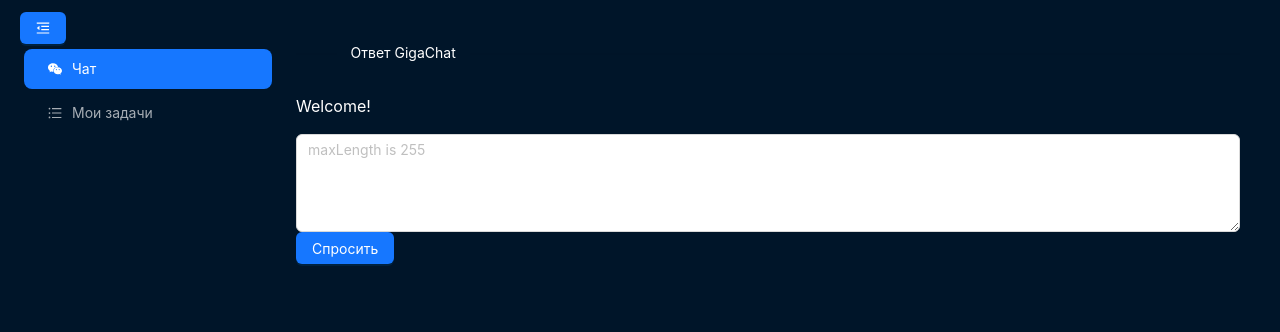
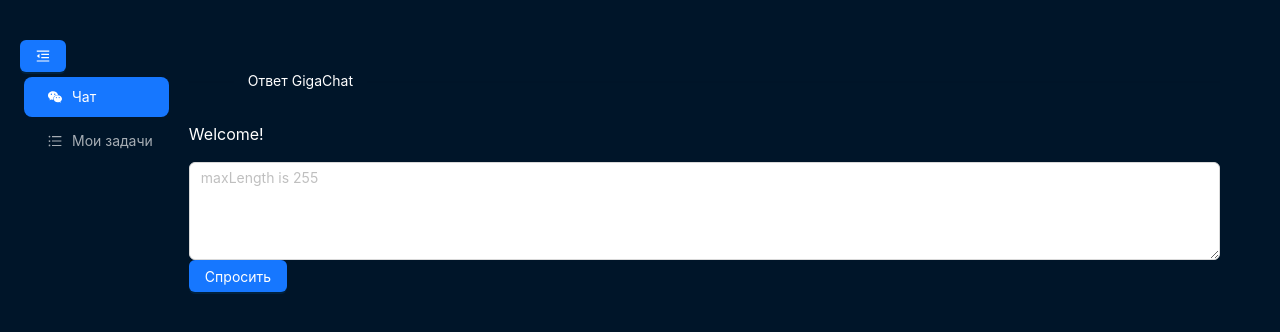
Before and after one commit to IAntigrippinI/AI_assistent_web, a React (Vite) app in the folder frontend/: page / in a window 1280 px wide. Shown: the top 332 px of the page. Built offline with nearby package versions, Linux system fonts and the light colour scheme.

Commit message:
refactore code

```diff
--- a/frontend/src/App.jsx
+++ b/frontend/src/App.jsx
@@ -1,18 +1,88 @@
 import React from 'react'
-import { useState } from 'react'
+import { useState, useEffect } from 'react'
 import {Spin} from 'antd'
 import Text_area from './components/textArea'
 import My_body from './components/custom_menu'
+import Tasks from './components/tasks'
+import {
+  AppstoreOutlined,
+  ContainerOutlined,
+  DesktopOutlined,
+  MailOutlined,
+  MenuFoldOutlined,
+  MenuUnfoldOutlined,
+  PieChartOutlined,
+  WechatOutlined,
+  UnorderedListOutlined
+} from '@ant-design/icons';
+import { Button, Menu } from 'antd';
+const items = [
+  {
+    key: '1',
+    icon: <WechatOutlined />,
+    label: 'Чат',
+  },
+  {
+    key: '2',
+    icon: <UnorderedListOutlined />,
+    label: 'Мои задачи',
+  },
+
+
+];
 
 
 
 function App() {
+
+  const [collapsed, setCollapsed] = useState(false);
+  const toggleCollapsed = () => {
+    setCollapsed(!collapsed);
+  };
+  const [pageId, setPageId] = useState(1)
+
+  function pageChange(e){
+    setPageId(e.key)
+  }
+
+  function fecthPage() {
+    console.log(`page : ${pageId}`)
+  }
+
+
+  useEffect( () => {
+    fecthPage()
+  }, [pageId]);
   return (
-    <div className='flex my-3 mx-auto'>
-      <My_body/>
-      <Text_area/>
-    </div>
-  )
+    <>
+        <div className='px-5 gap-4 flex h-screen mt-10'>
+            <div>
+              <Button
+                  type="primary"
+                  onClick={toggleCollapsed}
+                  style={{
+                  marginBottom: 1,
+                  }}
+              >
+                {collapsed ? <MenuUnfoldOutlined /> : <MenuFoldOutlined />}
+              </Button>
+              <Menu
+                  defaultSelectedKeys={['1']}
+                  defaultOpenKeys={['sub1']}
+                  mode="inline"
+                  theme="dark"
+                  inlineCollapsed={collapsed}
+                  items={items}
+                  onClick={pageChange}
+              />
+            </div>
+            <div className='w-screen h-screen'>
+              {pageId == 1 ? <Text_area className='text-white'/> : <Tasks/>}
+            </div>
+        </div>
+
+    </>
+  );
 }
 
 export default App
```
